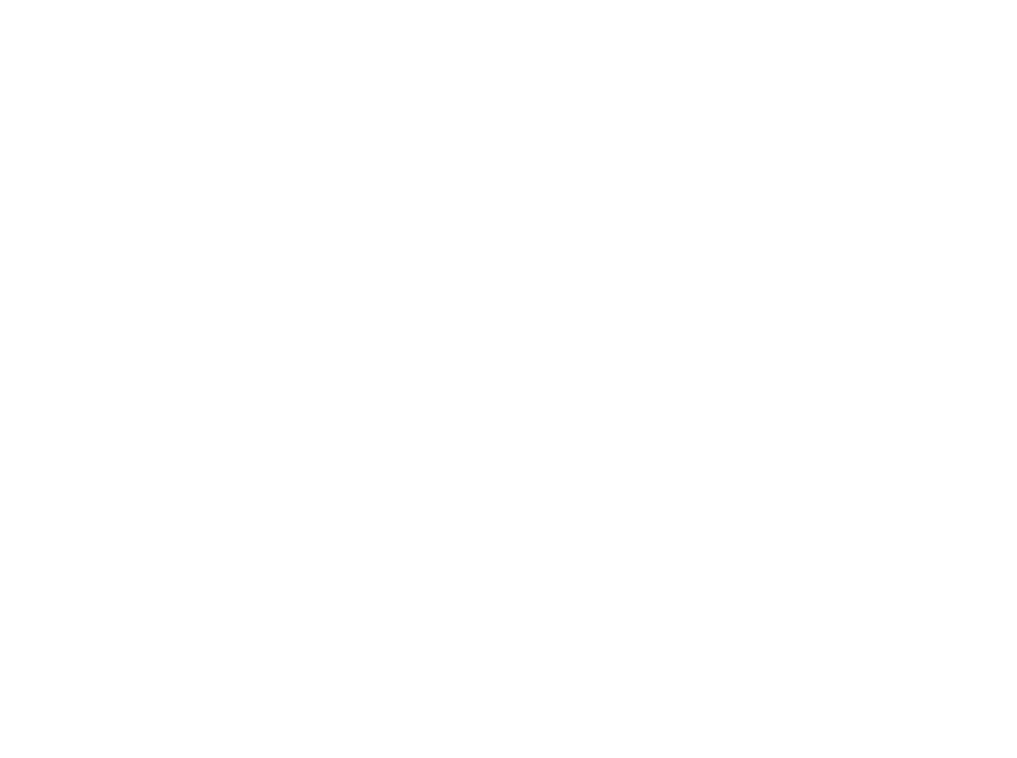
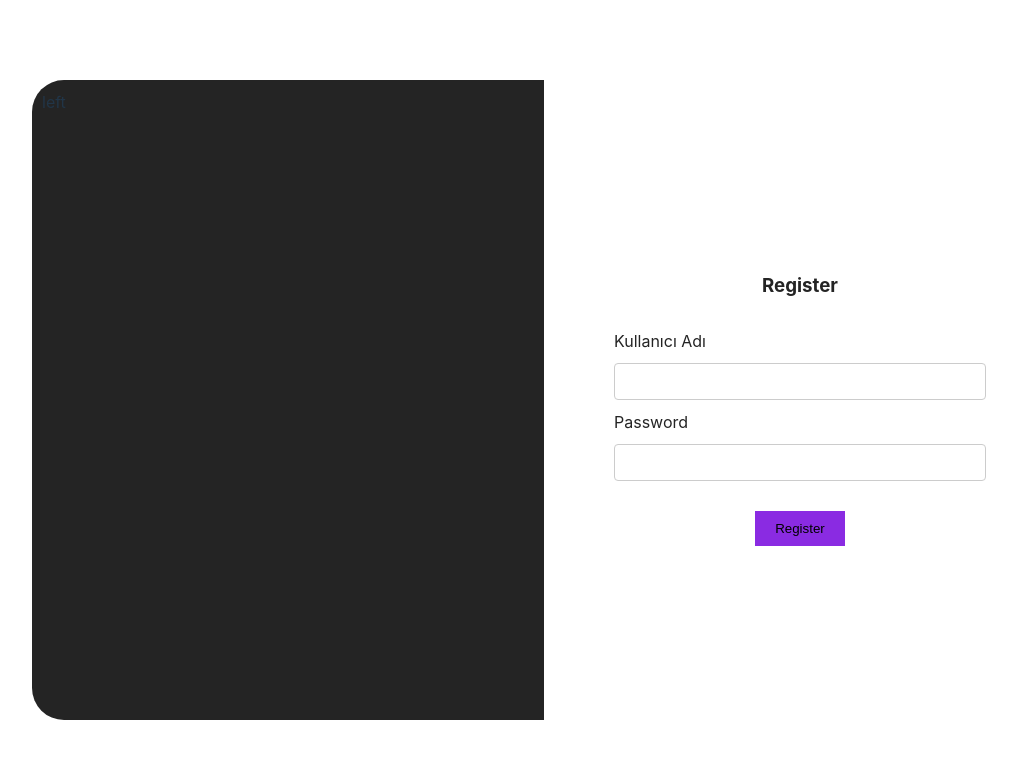
Before and after one commit to yigitcanlotec/challenge-4-todo-yigit, a React (Vite) app in the folder client/: page /register in a window 1280 px wide. Before the commit this address had no page. Shown: the top 758 px of the page, without its empty margins (96-1113 px from the left). Built offline with nearby package versions, Linux system fonts and the light colour scheme.

Commit message:
Added register page client side and fixed client project structure.

```diff
--- a/client/src/App.jsx
+++ b/client/src/App.jsx
@@ -1,13 +1,15 @@
-import LoginPage from './views/LoginPage';
-import WelcomePage from './views/WelcomePage.jsx';
+import LoginViews from './views/LoginViews';
+import WelcomeViews from './views/WelcomeViews';
+import RegisterViews from './views/RegisterViews';
 import { BrowserRouter as Router, Route, Routes } from 'react-router-dom';
 
 function App() {
   return (
     <Router>
       <Routes>
-        <Route path='/' element={<WelcomePage />} />
-        <Route path='/login' element={<LoginPage />} />
+        <Route path='/' element={<WelcomeViews />} />
+        <Route path='/login' element={<LoginViews />} />
+        <Route path='/register' element={<RegisterViews />} />
       </Routes>
     </Router>
   );
--- a/client/src/views/LoginPage.jsx
+++ b/client/src/views/LoginViews.jsx
@@ -1,5 +1,5 @@
 import { useState } from 'react';
-import './loginpage.css';
+import './loginViews.css';
 
 function LoginPage() {
   const [username, setUsername] = useState('');
@@ -14,7 +14,9 @@
   return (
     <div className='login-container'>
       <div className='login-container-left'>
-        <div className='container-1'>left</div>
+        <div className='container-1'>
+          <div className='container-1-left'>left</div>
+        </div>
       </div>
       <div className='login-container-right'>
         <div className='container-2'>
--- /dev/null
+++ b/client/src/views/RegisterViews.jsx
@@ -0,0 +1,49 @@
+import { useState } from 'react';
+import './registerViews.css';
+
+function LoginPage() {
+  const [username, setUsername] = useState('');
+  const [password, setPassword] = useState('');
+
+  const inputUsername = (event) => {
+    setUsername(event.target.value);
+  };
+  const inputPassword = (event) => {
+    setPassword(event.target.value);
+  };
+  return (
+    <div className='register-container'>
+      <div className='register-container-left'>
+        <div className='container-1'>
+          <div className='container-1-left'>left</div>
+        </div>
+      </div>
+      <div className='register-container-right'>
+        <div className='container-2'>
+          <div className='elements-container'>
+            <h3>Register</h3>
+            <label htmlFor='text-input'>Kullanıcı Adı</label>
+            <input
+              type='text'
+              id='text-input'
+              value={username}
+              onChange={inputUsername}
+            />
+            <label htmlFor='password-input'>Password</label>
+            <input
+              type='password'
+              id='password-input'
+              value={password}
+              onChange={inputPassword}
+            />
+            <div className='button-container'>
+              <input type='button' id='register-button' value='Register' />
+            </div>
+          </div>
+        </div>
+      </div>
+    </div>
+  );
+}
+
+export default LoginPage;
--- a/client/src/views/WelcomePage.jsx
+++ b/client/src/views/WelcomeViews.jsx
@@ -1,5 +1,5 @@
 import { useState } from 'react';
-import './welcomepage.css';
+import './welcomeViews.css';
 import { useNavigate } from 'react-router-dom';
 
 function WelcomePage() {
--- /dev/null
+++ b/client/src/views/loginViews.css
@@ -0,0 +1,91 @@
+.login-container {
+  margin: 0;
+  height: 100vh;
+  width: 100vw;
+  display: flex;
+  flex-direction: row;
+  /* align-items: center; */
+  /* justify-content: center; */
+}
+
+.login-container-left {
+  height: 100vh;
+  width: 50vw;
+  display: flex;
+  justify-content: end;
+  align-items: center;
+  background-color: white;
+}
+
+.container-1 {
+  height: 80vh;
+  width: 40vw;
+  background-color: #242424;
+  border-top-left-radius: 32px;
+  border-bottom-left-radius: 32px;
+}
+
+.container-1-left {
+  margin: 10px;
+}
+
+.login-container-right {
+  height: 100vh;
+  width: 50vw;
+  display: flex;
+  justify-content: start;
+  align-items: center;
+}
+
+.container-2 {
+  height: 80vh;
+  width: 40vw;
+  border-top-right-radius: 32px;
+  border-bottom-right-radius: 32px;
+  background-color: white;
+  color: #242424;
+  display: flex;
+  justify-content: center;
+  align-items: center;
+  overflow: hidden;
+}
+
+.elements-container {
+  margin: 10px;
+  display: flex;
+  flex-direction: column;
+
+  gap: 10px;
+}
+
+.elements-container > h3 {
+  text-align: center;
+}
+
+.elements-container > #text-input,
+#password-input {
+  border: 1px solid #ccc;
+  padding: 10px;
+  border-radius: 4px;
+  background-color: white;
+  width: 350px;
+}
+
+.button-container {
+  align-self: center;
+}
+
+#login-button {
+  background-color: blueviolet;
+  border: none;
+  outline: none;
+  box-shadow: none;
+  cursor: pointer;
+  transition: background-color 0.3s;
+  padding: 10px 20px;
+  margin-top: 20px;
+}
+
+#login-button:hover {
+  background-color: #2980b9; /* Slightly darker shade for hover */
+}
--- a/client/src/views/loginpage.css
+++ b/client/src/views/registerViews.css
@@ -1,4 +1,4 @@
-.login-container {
+.register-container {
   margin: 0;
   height: 100vh;
   width: 100vw;
@@ -8,7 +8,7 @@
   /* justify-content: center; */
 }
 
-.login-container-left {
+.register-container-left {
   height: 100vh;
   width: 50vw;
   display: flex;
@@ -20,12 +20,16 @@
 .container-1 {
   height: 80vh;
   width: 40vw;
-  background-color: black;
+  background-color: #242424;
   border-top-left-radius: 32px;
   border-bottom-left-radius: 32px;
 }
 
-.login-container-right {
+.container-1-left {
+  margin: 10px;
+}
+
+.register-container-right {
   height: 100vh;
   width: 50vw;
   display: flex;
@@ -39,7 +43,7 @@
   border-top-right-radius: 32px;
   border-bottom-right-radius: 32px;
   background-color: white;
-  color: black;
+  color: #242424;
   display: flex;
   justify-content: center;
   align-items: center;
@@ -71,7 +75,7 @@
   align-self: center;
 }
 
-#login-button {
+#register-button {
   background-color: blueviolet;
   border: none;
   outline: none;
@@ -82,6 +86,6 @@
   margin-top: 20px;
 }
 
-#login-button:hover {
+#register-button:hover {
   background-color: #2980b9; /* Slightly darker shade for hover */
 }
```
Also changed, not shown: client/src/routes/LoginRoutes.jsx (deleted), client/src/routes/WelcomeRoutes.jsx (deleted), client/src/views/welcomeViews.css (renamed from client/src/views/welcomepage.css).
